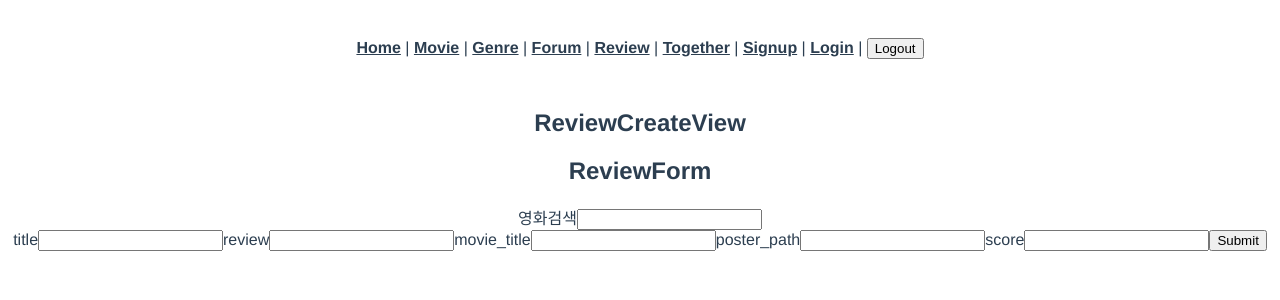
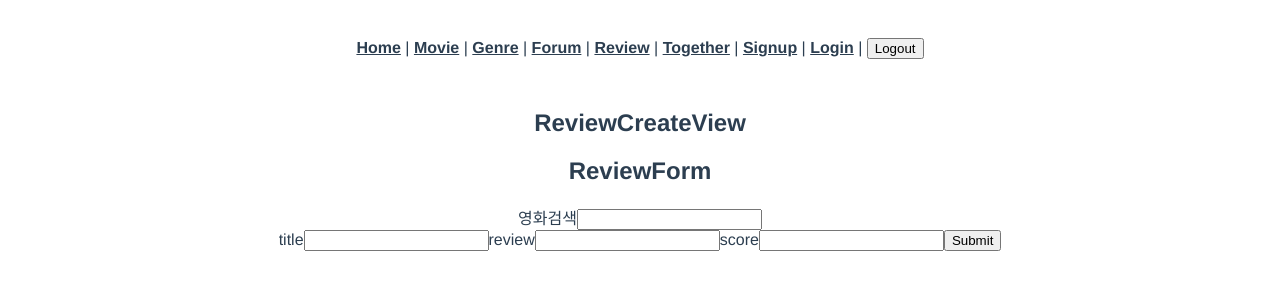
Before and after one commit to doyeong96/GMWM, a Vue app in the folder front-end/: page /review/create in a window 1280 px wide. Shown: the top 300 px of the page. Built offline with nearby package versions, Linux system fonts and the light colour scheme.

Commit message:
검색수정

```diff
--- a/front-end/src/components/Review/ReviewForm.vue
+++ b/front-end/src/components/Review/ReviewForm.vue
@@ -2,8 +2,8 @@
   <div>
     <h2>ReviewForm</h2>
     <label for="moviename">영화검색</label>
-    <input id="moviename" @keyup.enter="searchMovie" type="text" v-model="movie_name">
-    <!-- <input id="moviename" @input="searchMovie" type="text" v-model="movie_name"> -->
+    <!-- <input id="moviename" @keyup.enter="searchMovie" type="text" v-model="movie_name"> -->
+    <input id="moviename" @input="searchMovie" type="text">
 
     <form @submit.prevent="createReview">
       <label for="title">title</label>
@@ -12,11 +12,11 @@
       <label for="review">review</label>
       <input id="review" type="text" v-model="review">
 
-      <label for="movie_title">movie_title</label>
+      <!-- <label for="movie_title">movie_title</label>
       <input id="movie_title" type="text" v-model="movie_title">
 
       <label for="poster_path">poster_path</label>
-      <input id="poster_path" type="text" v-model="poster_path">
+      <input id="poster_path" type="text" v-model="poster_path"> -->
 
       <label for="score">score</label>
       <input id="score" type="number" v-model="score">
@@ -47,8 +47,10 @@ export default {
     createReview(){
       const title = this.title
       const review = this.review
-      const movie_title = this.movie_title
-      const poster_path = this.poster_path
+      // const movie_title = this.movie_title
+      const movie_title = this.findMovie.title
+      // const poster_path = this.poster_path
+      const poster_path = this.findMovieImg
       const score = this.score
 
       const payload = {
@@ -57,8 +59,8 @@ export default {
 
       this.$store.dispatch('createReview', payload)
     },
-    searchMovie(){
-      const movie_name = this.movie_name
+    searchMovie(event){
+      const movie_name = event.target.value
       this.$store.dispatch('searchMovie', movie_name)
     }
   },
--- a/front-end/src/components/Review/ReviewListItem.vue
+++ b/front-end/src/components/Review/ReviewListItem.vue
@@ -1,7 +1,7 @@
 <template>
   <div>
     <router-link :to="{ name : 'ReviewDetailView', params : { id : review.id} }"><h3>{{review.title}}</h3></router-link>
-    <p>{{review.nickname}}</p>
+    <p>{{ review.nickname }}</p>
   </div>
 </template>
 
--- a/front-end/src/views/Community/Review/ReviewDetailView.vue
+++ b/front-end/src/views/Community/Review/ReviewDetailView.vue
@@ -2,6 +2,8 @@
   <div>
     <h2>ReviewDetailView</h2>
     {{review.title}}
+    {{review.movie_title}}
+    <img :src="review.poster_path" alt="">
     <ReviewComment
     :review-comments="review.reviewcomment_set"
     :review-id="review.id"
--- a/front-end/src/views/Community/Review/ReviewView.vue
+++ b/front-end/src/views/Community/Review/ReviewView.vue
@@ -23,8 +23,6 @@ export default {
   computed:{
     createUrl(){
       return 'http://localhost:8080/review/create'
-      // return `http://localhost:8080/showmovie/review/create`
-      // // /review/create
     }
   },
 }
```
Also changed, not shown: 2 other files (tests, documents, lock files or other folders).
